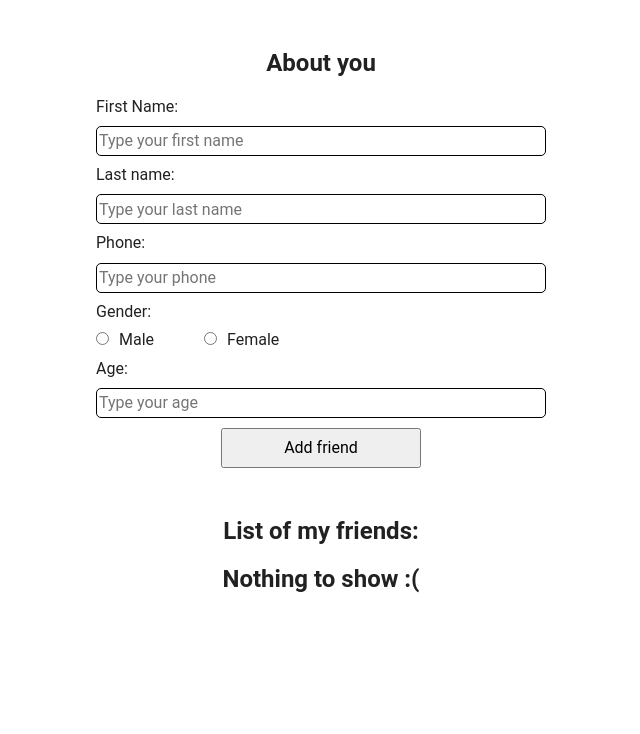
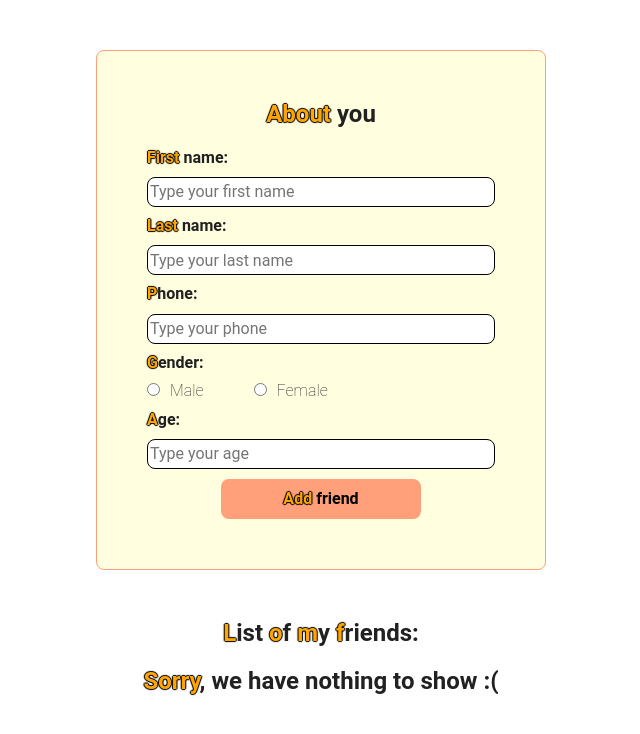
Before and after one commit to Den4yk76/form-test-task, a React (Create React App) app: page / in a window 1280 px wide. Shown: the top 734 px of the page, without its empty margins (319-959 px from the left). Built offline with nearby package versions, Linux system fonts and the light colour scheme.

Commit message:
styles improoved

```diff
--- a/src/components/App.js
+++ b/src/components/App.js
@@ -34,14 +34,23 @@ export default function App() {
   return (
     <section className="info-section">
       <div className="form-container">
-        <h2 className="form-heading">About you</h2>
+        <h2 className="form-heading">
+          <span className="stroke">About</span> you
+        </h2>
         <Form addContact={addContact} />
       </div>
-      <h2 className="table-heading">List of my friends:</h2>
+      <h2 className="table-heading">
+        <span className="stroke">L</span>ist <span className="stroke">o</span>f{' '}
+        <span className="stroke">m</span>y <span className="stroke">f</span>
+        riends:
+      </h2>
       {applicants.length > 0 ? (
         <Table applicants={applicants} deleteContact={deleteContact} />
       ) : (
-        <h2 className="nothing-to-show-heading">Nothing to show :(</h2>
+        <h2 className="nothing-to-show-heading">
+          {' '}
+          <span className="stroke">Sorry</span>, we have nothing to show :(
+        </h2>
       )}
     </section>
   );
--- a/src/components/Form/Form.js
+++ b/src/components/Form/Form.js
@@ -27,7 +27,7 @@ export default function Form({ addContact }) {
   return (
     <form onSubmit={onSubmit}>
       <label className="label" htmlFor="first-name">
-        First Name:
+        <span className="stroke">First </span> name:
       </label>
       <input
         className="form-input form-input--validation"
@@ -44,7 +44,7 @@ export default function Form({ addContact }) {
         }}
       />
       <label className="label" htmlFor="last-name">
-        Last name:
+        <span className="stroke">Last </span> name:
       </label>
       <input
         className="form-input form-input--validation"
@@ -61,7 +61,7 @@ export default function Form({ addContact }) {
         }}
       />
       <label className="label" htmlFor="phone">
-        Phone:
+        <span className="stroke">P</span>hone:
       </label>
       <input
         className="form-input form-input--validation"
@@ -78,7 +78,7 @@ export default function Form({ addContact }) {
         }}
       />
       <label className="label" htmlFor="label-group">
-        Gender:
+        <span className="stroke">G</span>ender:
         <div id="label-group">
           <input
             className="gender-input"
@@ -111,7 +111,7 @@ export default function Form({ addContact }) {
         </div>
       </label>
       <label className="label" htmlFor="age">
-        Age:
+        <span className="stroke">A</span>ge:
       </label>
       <input
         className="form-input form-input--validation"
@@ -128,7 +128,7 @@ export default function Form({ addContact }) {
         }}
       />
       <button className="form-button" type="submit" value="Submit">
-        Add friend
+        <span className="stroke">Add</span> friend
       </button>
     </form>
   );
--- a/src/components/Form/index.css
+++ b/src/components/Form/index.css
@@ -1,7 +1,7 @@
 .label {
- display: flex;
- flex-direction: column;
+ display: block;
  margin-bottom: 10px;
+ font-weight: bold;
 }
 
 .label:not(:first-child) {
@@ -16,6 +16,10 @@ margin-top: 10px;
     margin-left: 50px;
 }
 
+.gender-label {
+font-weight: 100;
+}
+
 .gender-label:not(:first-child) {
     margin-left: 10px;
 }
@@ -24,7 +28,7 @@ margin-top: 10px;
     width: 100%;
     height: 30px;
     border: 1px solid black;
-    border-radius: 5px;
+    border-radius: 8px;
 }
 
 .form-input--validation:valid {
@@ -32,12 +36,20 @@ margin-top: 10px;
 }
 
 .form-input--validation:invalid:not(:placeholder-shown) {
-    border: 1px solid red;
+    border: 2px solid red;
 }
 
 .form-button {
     display: block;
+    border: none;
+    border-radius: 8px;
+    background-color: lightsalmon;
+    font-weight: bold;
     width: 200px;
     height: 40px;
     margin: 10px auto 0 auto;
 }
+
+.form-button:hover, .form-button:focus {
+    background-color: rgb(255, 142, 97);
+}
--- a/src/components/Table/Table.js
+++ b/src/components/Table/Table.js
@@ -45,7 +45,10 @@ export default function Table({ applicants, deleteContact }) {
         <tr className="table-head">
           <th className="table-head">
             <button
-              className={'table-head-btn ' + getClassNamesFor('firstName')}
+              className={
+                'table-head-btn table-head-btn--first ' +
+                getClassNamesFor('firstName')
+              }
               onClick={() => {
                 requestSort('firstName');
               }}
@@ -111,9 +114,7 @@ export default function Table({ applicants, deleteContact }) {
                   type="button"
                   id={item.id}
                   onClick={deleteContact}
-                >
-                  Delete
-                </button>
+                ></button>
               </td>
             </tr>
           );
--- a/src/components/Table/index.css
+++ b/src/components/Table/index.css
@@ -3,18 +3,28 @@
     text-align: center;
 }
 
-/* .nothing-to-show-heading {
-
-} */
-
 .table-head-btn {
+    display: flex;
+    align-items: center;
     border: none;
-    border-radius: 8px;
     text-align: left;
     font-weight: bold;
     width: 100%;
     height: 30px;
-    background: #d8d8d8;
+    padding: 25px 0 25px 15px;
+    background-color: lightyellow;
+}
+
+.table-head-btn:hover, .table-head-btn:focus {
+    background-color: rgb(255, 221, 70);
+}
+
+.table-head-btn--first {
+    border-radius: 8px 0 0 8px;
+}
+
+.table-head-btn.ascending, .table-head-btn.descending {
+    background-color: rgb(255, 221, 70);
 }
 
 .ascending::after {
@@ -25,7 +35,6 @@
     background-size: 20px 20px;
     width: 20px;
     height: 20px;
-    /* aspect-ratio: 1 / 1; */
 }
 
 .descending::after {
@@ -36,7 +45,6 @@
     background-size: 20px 20px;
     width: 20px;
     height: 20px;
-    /* aspect-ratio: 1 / 1; */
 }
 
 .table {
@@ -47,32 +55,49 @@
 }
 
  .table thead th {
-	font-weight: bold; /**/
+	font-weight: bold;
 	text-align: left;
-	border: none;
-	padding: 10px 15px;
-	background: #d8d8d8;
-	font-size: 14px; /**/
+	border: 1px solid lightsalmon;
+	background-color: lightyellow;
+	font-size: 14px;
 }
+
 .table thead tr th:first-child {
     border-radius: 8px 0 0 8px;
 }
+
 .table thead tr th:last-child {
     border-radius: 0 8px 8px 0;
+    padding-left: 15px;
 }
+
 .table tbody td {
-    text-align: left; /**/
-	border: none; /**/
+    text-align: left;
+	border: none;
 	padding: 10px 15px;
 	font-size: 14px;
-	vertical-align: top; /**/
 }
+
 .table tbody tr:nth-child(even){
-    background: #f3f3f3;
+    background-color: lightsalmon;
 }
+
+.table tbody tr:nth-child(odd){
+    background-color: rgb(255, 134, 86);
+}
+
 .table tbody tr td:first-child {
     border-radius: 8px 0 0 8px;
 }
+
 .table tbody tr td:last-child {
     border-radius: 0 8px 8px 0;
 }
+
+/* .button {
+    border: none;
+    padding: 0;
+    background-image: url(../../images/Table/trash-can.png);
+    object-fit: contain;
+    background-color: transparent;
+}  */
--- a/src/components/styles.css
+++ b/src/components/styles.css
@@ -30,11 +30,12 @@ button {
 }
 
 .form-container {
+  border: 1px solid lightsalmon;
+  border-radius: 8px;
   width: 450px;
-  margin-top: 50px;
-  margin-bottom: 50px;
-  margin-left: auto;
-  margin-right: auto;
+  margin: 50px auto;
+  padding: 50px;
+  background-color: lightyellow;
 }
 
 .form-heading {
@@ -42,6 +43,14 @@ button {
   text-align: center;
 }
 
+.stroke {
+  color: orange;
+  text-shadow: 1px 0 1px #000,
+                 0 1px 1px #000,
+                -1px 0 1px #000,
+                0 -1px 1px #000;
+}
+
 .nothing-to-show-heading {
   text-align: center;
 }
```
Also changed, not shown: src/images/Table/trash-can.png (added).
